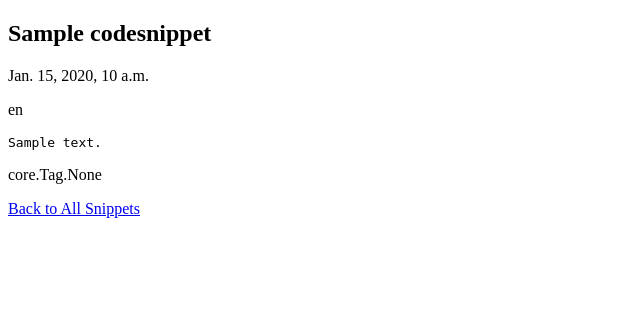
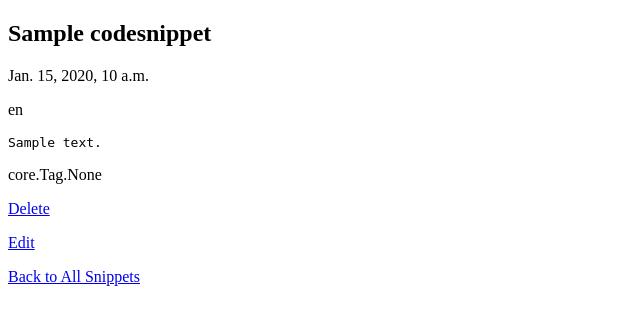
Before and after one commit to kaleyfawcett/Code-Snippets, a Django app: page /snippet/1/ in a window 1280 px wide. Shown: the top 325 px of the page, without its empty margins (0-640 px from the left). Run offline with Django 3.2, Linux system fonts and the light colour scheme; a user stored in the database is signed in; tables that the repository leaves empty hold one stand-in row (values such as "Sample post").

Commit message:
added edit and delete and it's all working

```diff
--- a/core/views.py
+++ b/core/views.py
@@ -33,3 +33,23 @@ def new_snippets(request):
 def singular_snippet(request, snippet_pk):
     snippet = get_object_or_404(request.user.codesnippets, pk=snippet_pk)
     return render(request, "snippets/singular_snippet.html", {"snippet": snippet})
+
+@login_required
+def delete_snippet(request, snippet_pk):
+    snippet = get_object_or_404(request.user.codesnippets, pk=snippet_pk)
+    if request.method == "POST":
+        snippet.delete()
+        return redirect(to='display_snippets')
+    return render(request, "snippets/delete_snippet.html", {"snippet": snippet})
+
+@login_required
+def edit_snippet(request, snippet_pk):
+    snippet = get_object_or_404(request.user.codesnippets, pk=snippet_pk)
+    if request.method == "POST":
+        form = SnippetForm(instance=snippet, data=request.POST)
+        if form.is_valid():
+            snippet = form.save()
+            return redirect(to="singular_snippet", snippet_pk=snippet.pk)
+    else:
+        form = SnippetForm(instance=snippet)
+    return render(request, "snippets/edit_snippet.html", {"form": form, "snippet": snippet})
--- a/djangoscratch/urls.py
+++ b/djangoscratch/urls.py
@@ -25,6 +25,8 @@ urlpatterns = [
     path('snippet/', snippet_views.display_snippets, name='display_snippets'),
     path('snippet/new/', snippet_views.new_snippets, name='new_snippets'),
     path('snippet/<int:snippet_pk>/', snippet_views.singular_snippet, name='singular_snippet'),
+    path('snippet/<int:snippet_pk>/delete/', snippet_views.delete_snippet, name='delete_snippet'),
+    path('snippet/<int:snippet_pk>/edit/', snippet_views.edit_snippet, name='edit_snippet'),
 ]
 
 if settings.DEBUG:
--- a/templates/snippets/singular_snippet.html
+++ b/templates/snippets/singular_snippet.html
@@ -9,6 +9,8 @@
 <pre><code>{{ snippet.code_body }}</code></pre>
 <p>{{ snippet.tags }}</p>
 
+<p><a href="{% url 'delete_snippet' snippet_pk=snippet.pk %}">Delete</a></p>
+<p><a href="{% url 'edit_snippet' snippet_pk=snippet.pk %}">Edit</a></p>
 <p><a href="{% url 'display_snippets' %}">Back to All Snippets</a></p>
 
 
```
Also changed, not shown: templates/snippets/delete_snippet.html (added, +15 -0 lines), templates/snippets/edit_snippet.html (added, +12 -0 lines).
